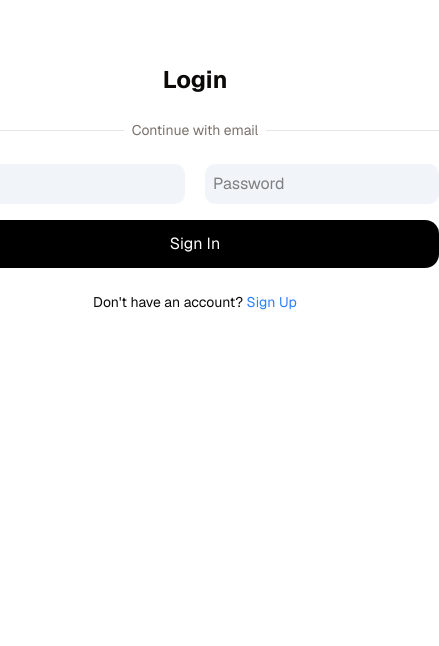
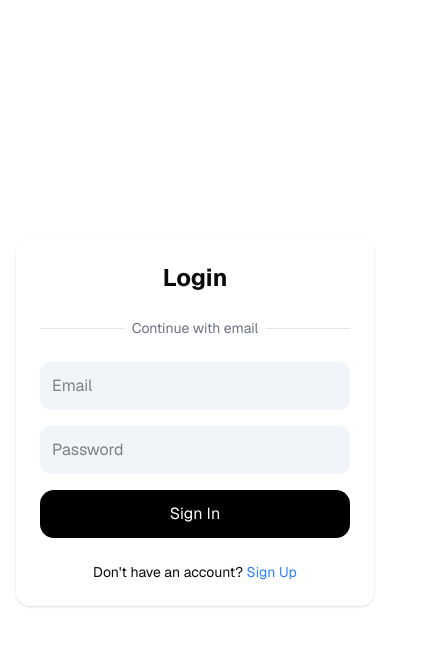
Before and after one commit to rorisangputu/wagglev1, a Next.js app: page /login in a window 390 px wide. Shown: the top 646 px of the page, 439 px wide, since content can reach past the window. Built offline with nearby package versions, Linux system fonts and the light colour scheme.

Commit message:
changing styling for better mobile look

```diff
--- a/src/app/(auth)/login/page.tsx
+++ b/src/app/(auth)/login/page.tsx
@@ -35,24 +35,27 @@ export default function SignInPage() {
   };
 
   return (
-    <div className="w-full h-[50%] p-16 flex justify-center items-center max-w-sm mx-auto space-y-6">
-      <div className="space-y-6">
-        <h1 className="text-2xl font-bold text-center mb-6">Login</h1>
+    <div className="flex justify-center items-center min-h-screen p-4">
+      <div className="w-full max-w-sm bg-white rounded-xl shadow p-6 space-y-6">
+        <h1 className="text-2xl font-bold text-center">Login</h1>
+
         <div className="relative">
           <div className="absolute inset-0 flex items-center">
             <span className="w-full border-t" />
           </div>
           <div className="relative flex justify-center text-sm">
-            <span className="bg-background px-2 text-muted-foreground">
+            <span className="bg-white px-2 text-gray-500">
               Continue with email
             </span>
           </div>
         </div>
 
-        <form onSubmit={handleSubmit} className="space-y-4 flex flex-col">
-          <div className="w-full flex items-center justify-center gap-5">
+        <form
+          onSubmit={handleSubmit}
+          className="space-y-4 w-full flex flex-col"
+        >
           <input
-              className="bg-slate-100 py-2 px-2 rounded-lg focus:outline-0"
+            className="bg-slate-100 py-3 px-3 rounded-lg focus:outline-none"
             name="email"
             placeholder="Email"
             type="email"
@@ -60,14 +63,13 @@ export default function SignInPage() {
             autoComplete="email"
           />
           <input
-              className="bg-slate-100 py-2 px-2 rounded-lg focus:outline-0"
+            className="bg-slate-100 py-3 px-3 rounded-lg focus:outline-none"
             name="password"
             placeholder="Password"
             type="password"
             required
             autoComplete="current-password"
           />
-          </div>
           {error && <p className="text-red-500 text-center text-sm">{error}</p>}
           <button
             className="w-full bg-black text-white py-3 rounded-xl"
```
Lines whose indentation alone changed are shown as unchanged.
